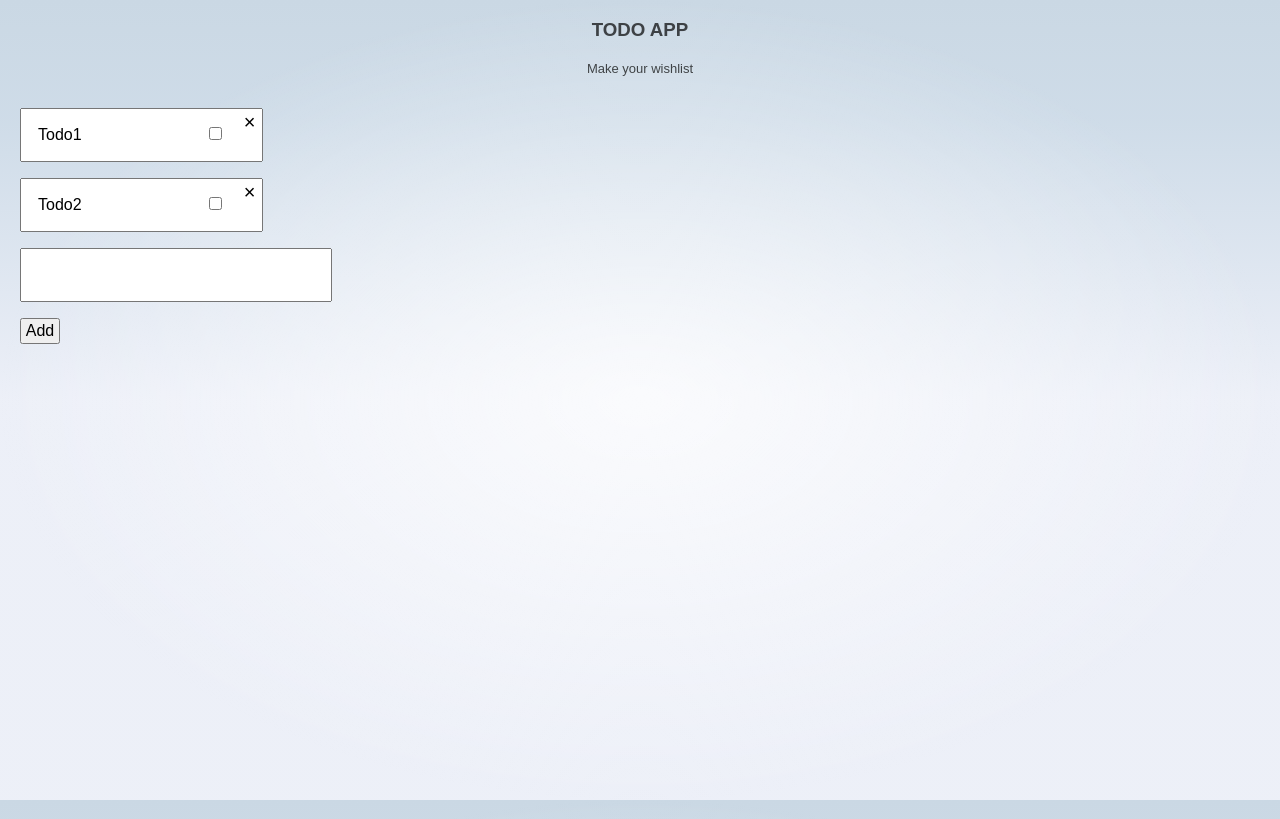
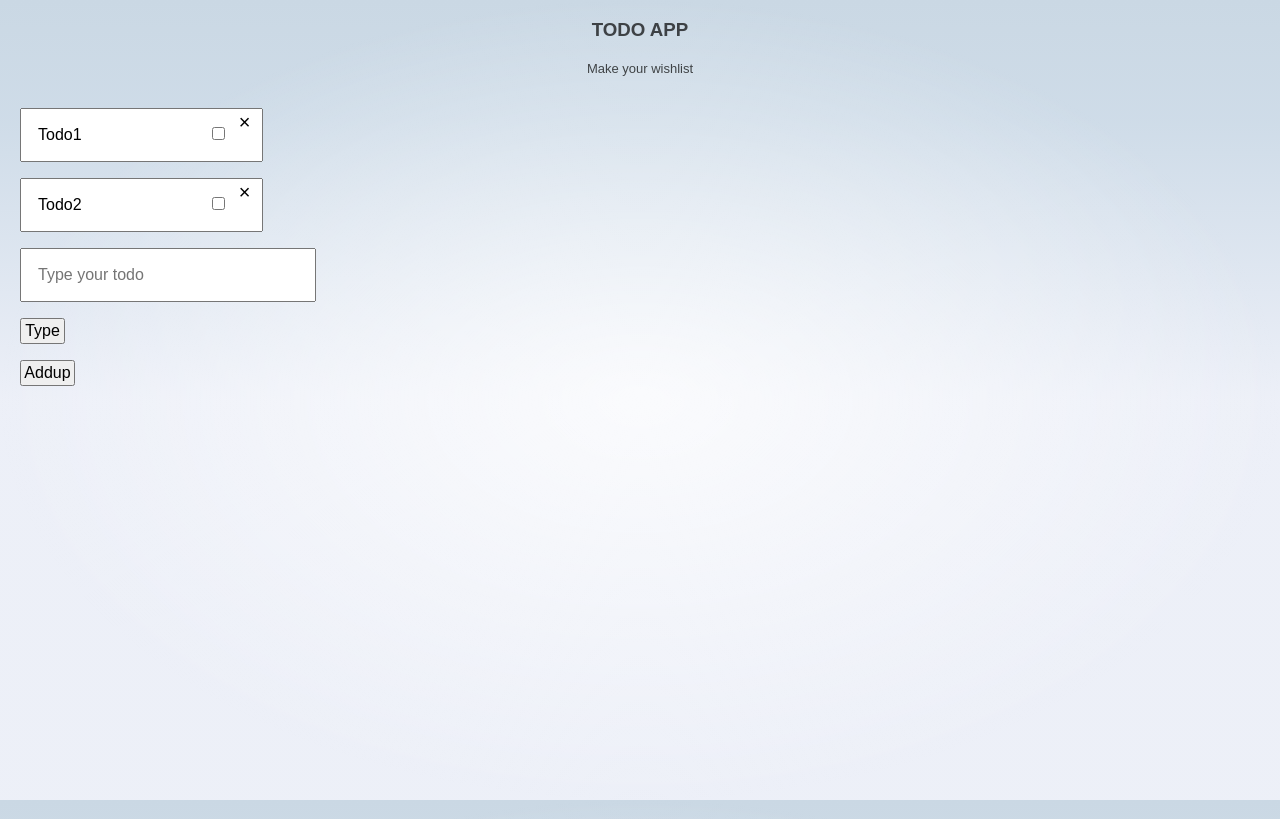
Before and after one commit to gayatriponnada/Student-management-system, a SvelteKit app: page / in a window 1280 px wide. Built offline with nearby package versions, Linux system fonts and the light colour scheme.

Commit message:
updated now

```diff
--- a/src/routes/+page.svelte
+++ b/src/routes/+page.svelte
@@ -4,16 +4,17 @@
     let todos=[{text:"Todo1", done:false},{text:"Todo2", done:false}]
     let task=""
 
-    function addtodo(event:MouseEvent){
+    function addtodo(){
         let name={text:task, done: false}
         todos= [...todos, name]
         task=""
-        // todos.push({text:`Todo${todos.length+1}`,done:false})
-        // todos=todos
-        // console.log(todos)
     }
 
-
+    function addelse(){
+         todos.push({text:`Todo${todos.length+1}`,done:false})
+         todos=todos
+         console.log(todos)
+    }
 
     function btnclose(){
         todos.pop()
@@ -33,11 +34,16 @@
         </div>
     {/each}
 
-    <input bind:value={task} type="text"/>
-    <button on:click|preventDefault={addtodo}>Add</button>
+    <input placeholder="Type your todo" bind:value={task} type="text"/>
+    <button class="type"on:click|preventDefault={addtodo}>Type</button>
 
+    {#if task==""}
+        <button class="addup" on:click|preventDefault={addelse}>Addup</button>
+
+    {/if}
 
 </div>
+
 
 <style>
 
@@ -66,8 +72,13 @@
         cursor: pointer;
     }
 
-    button{
-        width: 40px;
+    .type{
+        width: 45px;
+        padding: 2px;
+    }
+
+    .addup{
+        width: 55px;
         padding: 2px;
     }
 
```
